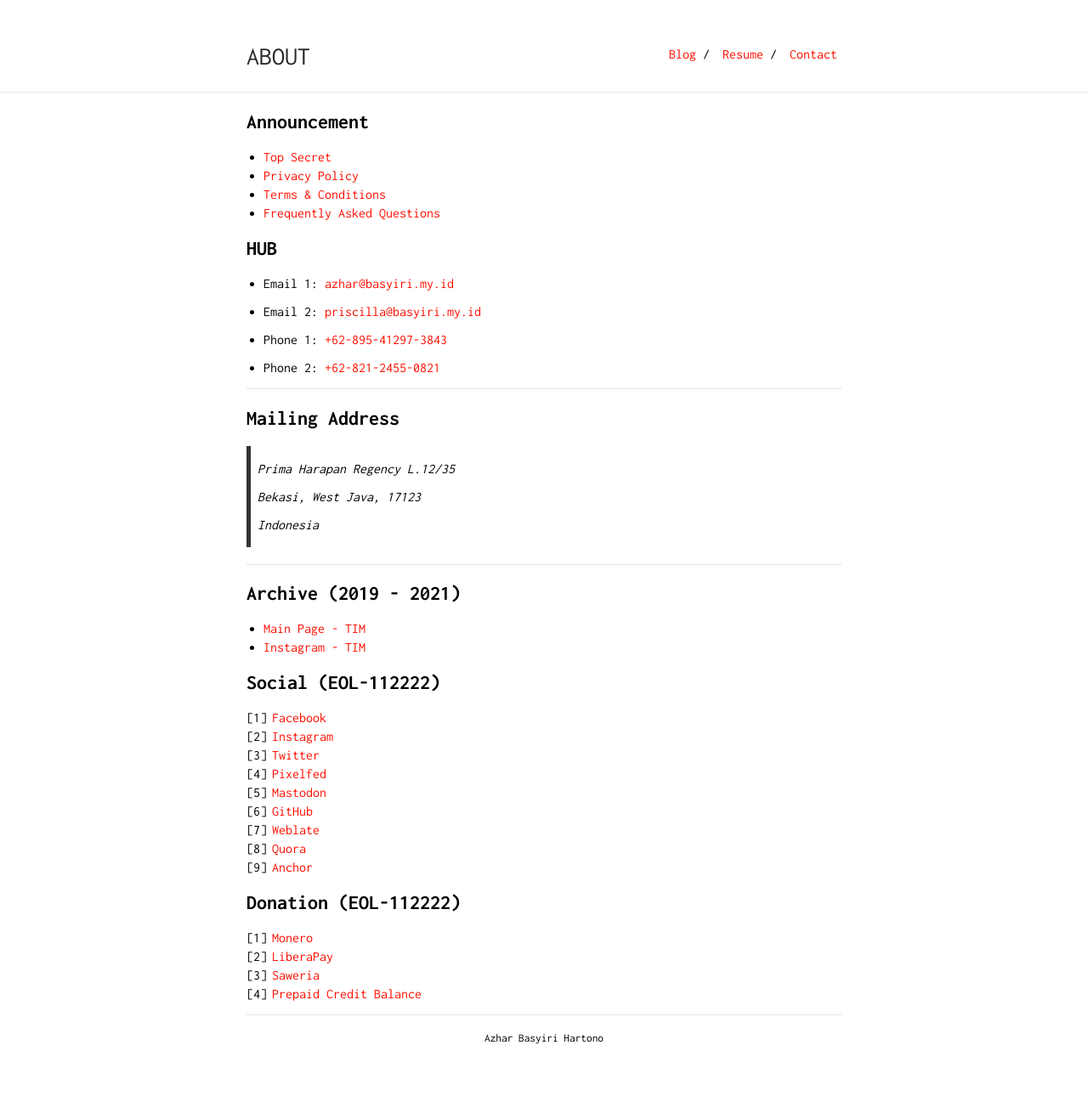
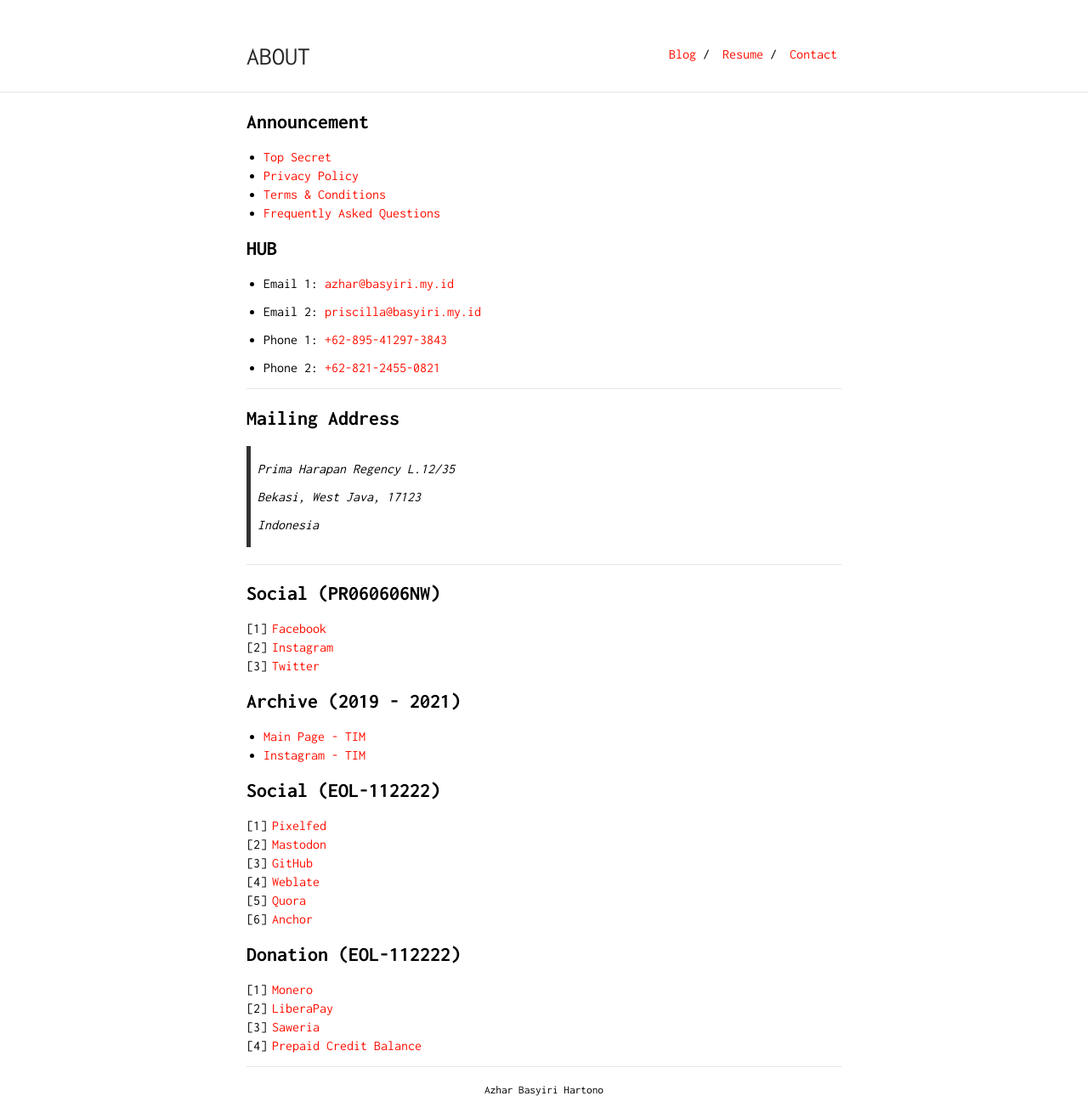
Before and after one commit to intrapegasus/en, a Jekyll site: the page built from contact.md, in a window 1280 px wide. Shown: the whole page at 85% size. Built offline with Jekyll 4.4.1, drawn with Linux system fonts in a browser that asks for light colours; our own code applies the rules of GitHub Pages for plain Markdown files; before the commit the page ends 1229 px from its top, so only the background shows below that.

Commit message:
Update contact.md

```diff
--- a/contact.md
+++ b/contact.md
@@ -32,22 +32,24 @@ is_contact: true
 
 ---
 
+## Social (PR060606NW)
+
+1. [Facebook](https://facebook.com/intrapegasus)
+2. [Instagram](https://instagram.com/intrapegasus)
+3. [Twitter](https://twitter.com/intrapegasus)
+
 ## Archive (2019 - 2021)
 
 * [Main Page - TIM](https://basyiri.my.id/goodbye)
 * [Instagram - TIM](https://instagram.com/azharbasyirihvrtono)
 
 ## Social (EOL-112222)
-
-1. [Facebook](https://facebook.com/intrapegasus)
-2. [Instagram](https://instagram.com/intrapegasus)
-3. [Twitter](https://twitter.com/intrapegasus)
-4. [Pixelfed](https://pixelfed.de/intrapegasus)
-5. [Mastodon](https://masthead.social/@intrapegasus)
-6. [GitHub](https://github.com/intrapegasus)
-7. [Weblate](https://hosted.weblate.org/user/intrapegasus)
-8. [Quora](https://id.quora.com/profile/Intrapegasus)
-9. [Anchor](https://anchor.fm/intrapegasus)
+1. [Pixelfed](https://pixelfed.de/intrapegasus)
+2. [Mastodon](https://masthead.social/@intrapegasus)
+3. [GitHub](https://github.com/intrapegasus)
+4. [Weblate](https://hosted.weblate.org/user/intrapegasus)
+5. [Quora](https://id.quora.com/profile/Intrapegasus)
+6. [Anchor](https://anchor.fm/intrapegasus)
 
 ## Donation (EOL-112222)
 1. [Monero](xmr.txt)
```
